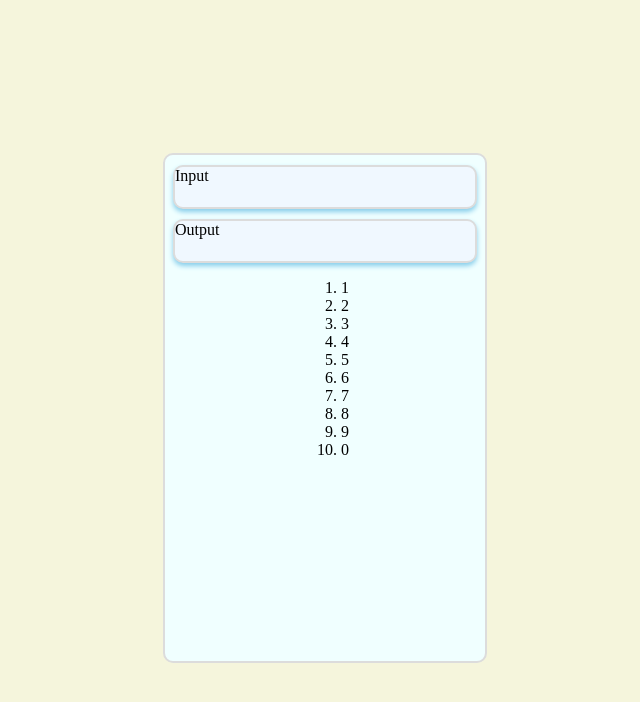
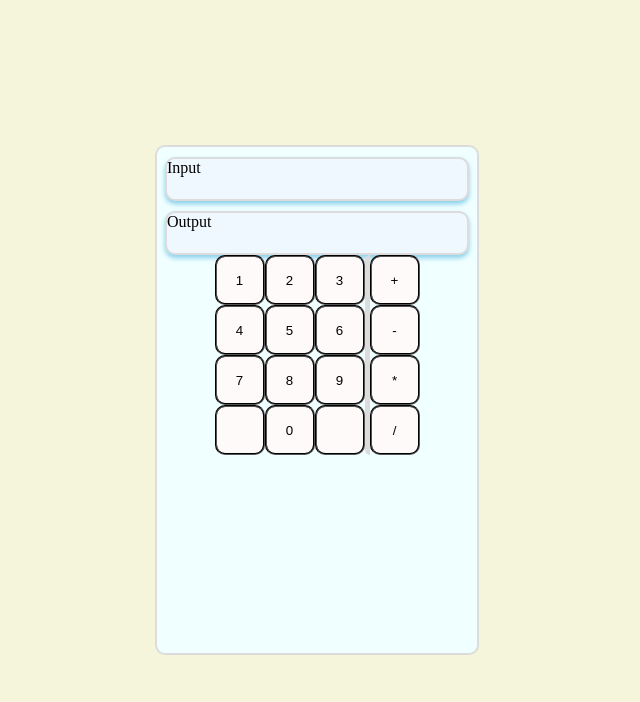
Before and after one commit to freedomcode792/odin-calculator, a plain HTML site: page index.html in a window 1280 px wide. Shown: the whole page, without its empty margins (323-963 px from the left). Drawn offline with Linux system fonts and the light colour scheme.

Commit message:
Add and finish organizing a simple numpad

```diff
--- a/index.html
+++ b/index.html
@@ -12,18 +12,32 @@
     <div id="calculator-body">
         <div id="input">Input</div>
         <div id="output">Output</div>
-        <ol id="buttons-section">
-            <li>1</li>
-            <li>2</li>
-            <li>3</li>
-            <li>4</li>
-            <li>5</li>
-            <li>6</li>
-            <li>7</li>
-            <li>8</li>
-            <li>9</li>
-            <li>0</li>
-        </ol>
+
+        <div id="buttons-section">
+            <div id="main-button-group">
+                <button class="digit-button" data-number="1">1</button>
+                <button class="digit-button" data-number="2">2</button>
+                <button class="digit-button" data-number="3">3</button>
+                <button class="digit-button" data-number="4">4</button>
+                <button class="digit-button" data-number="5">5</button>
+                <button class="digit-button" data-number="6">6</button>
+                <button class="digit-button" data-number="7">7</button>
+                <button class="digit-button" data-number="8">8</button>
+                <button class="digit-button" data-number="9">9</button>
+                <button></button>
+                <button class="digit-button" data-number="0">0</button>
+                <button></button>
+            </div>
+            <div id="side-button-group">
+                <button>+</button>
+                <button>-</button>
+                <button>*</button>
+                <button>/</button>
+            </div>
+
+
+        </div>
+
     </div>
 
     <script src="./scripts.js"></script>
--- a/styles.css
+++ b/styles.css
@@ -1,6 +1,11 @@
 :root{
     --calculator-width: 300px;
     --border-radius: 10px;
+}
+
+* {
+    margin:0;
+    list-style: none;
 }
 
 body {
@@ -38,3 +43,41 @@ body {
     flex-direction: column;
     align-items: center;
 }
+
+#buttons-section{
+    width: 100%;
+    height: 100%;
+    display: flex;
+    width: fit-content;
+    height: fit-content;
+}
+
+#main-button-group{
+    display: grid;
+    grid-template-columns: repeat(3, 0fr);
+    grid-template-rows: repeat(4, 0fr);
+    gap: 0px;
+    width: fit-content;
+    height: fit-content;
+}
+
+#side-button-group{
+    display: flex;
+    flex-direction: column;
+    border-left: gainsboro 5px solid ;
+    border-radius: 5px;
+    width: fit-content;
+    height: fit-content;
+}
+
+button{
+    background-color: snow;
+    border-radius: var(--border-radius);
+    border-style: groove;
+    height: 50px;
+    width: 50px;
+}
+
+button:hover{
+
+}
```
Also changed, not shown: scripts.js (line endings or trailing spaces).
